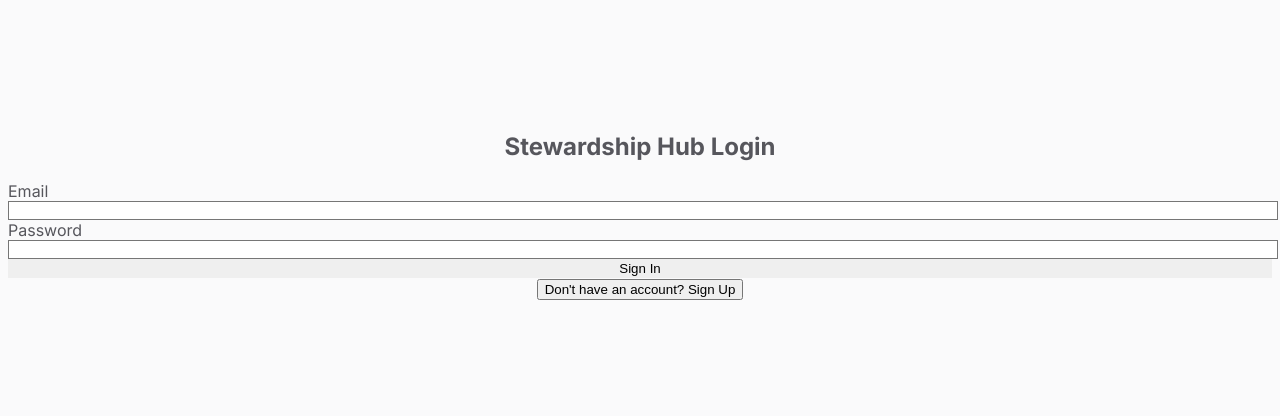
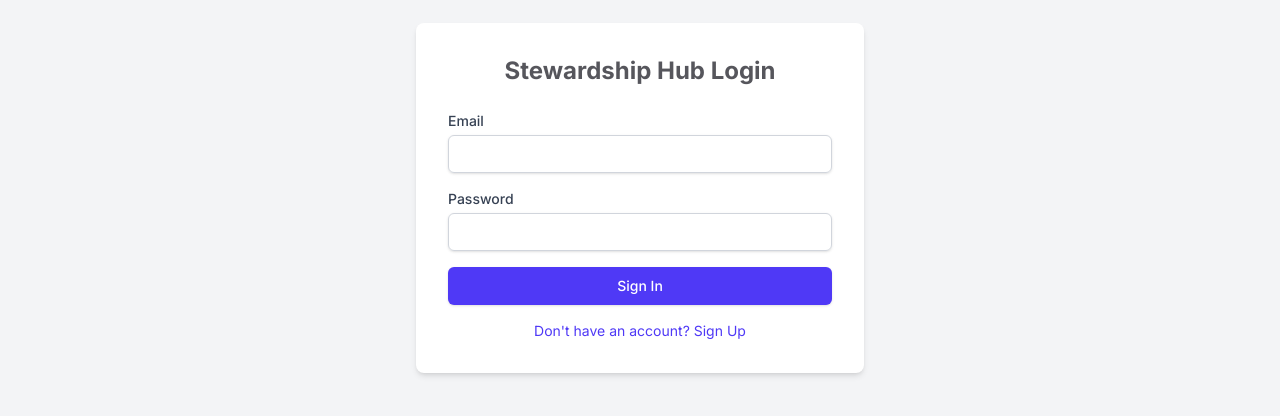
Before and after one commit to pdcarlson/stewardship-hub, a React (Vite) app: page /login in a window 1280 px wide. Shown: the part 202-618 px from the top of the page. Built offline with nearby package versions, Linux system fonts and the light colour scheme; no server answers.

Commit message:
fix the issues with styling and clean things up

```diff
--- a/package.json
+++ b/package.json
@@ -11,7 +11,7 @@
   },
   "dependencies": {
     "@appwrite.io/pink-icons": "^1.0.0",
-    "@tailwindcss/vite": "^4.0.14",
+    "@tailwindcss/vite": "^4.1.12",
     "appwrite": "^17.0.0",
     "react": "^19.0.0",
     "react-dom": "^19.0.0",
--- a/src/App.css
+++ b/src/App.css
@@ -1,4 +1,7 @@
 @import "tailwindcss";
+@tailwind base;
+@tailwind components;
+@tailwind utilities;
 
 summary::-webkit-details-marker {
   display: none
--- a/src/components/ui/Button.jsx
+++ b/src/components/ui/Button.jsx
@@ -1,15 +1,16 @@
 // /src/components/ui/Button.jsx
-// a reusable button to keep styles consistent.
-const Button = ({ children, onClick, type = 'button', variant = 'primary' }) => {
-  const baseStyles = "px-4 py-2 rounded-md text-sm font-medium focus:outline-none focus:ring-2 focus:ring-offset-2";
+
+const Button = ({ children, onClick, type = 'button', variant = 'primary', className='' }) => {
+  const baseStyles = "px-4 py-2 rounded-md text-sm font-medium focus:outline-none focus:ring-2 focus:ring-offset-2 transition-colors duration-200";
 
   const variants = {
-    primary: "bg-indigo-600 text-white hover:bg-indigo-700 focus:ring-indigo-500",
+    // updated to use our new theme colors
+    primary: "bg-primary text-white hover:bg-primary-dark focus:ring-primary",
     secondary: "bg-gray-200 text-gray-800 hover:bg-gray-300 focus:ring-gray-400",
   };
 
   return (
-    <button type={type} onClick={onClick} className={`${baseStyles} ${variants[variant]}`}>
+    <button type={type} onClick={onClick} className={`${baseStyles} ${variants[variant]} ${className}`}>
       {children}
     </button>
   );
--- a/src/index.css
+++ /dev/null
@@ -1,4 +0,0 @@
-/* /src/index.css */
-@tailwind base;
-@tailwind components;
-@tailwind utilities;
--- a/src/main.jsx
+++ b/src/main.jsx
@@ -2,7 +2,7 @@
 import React from 'react';
 import ReactDOM from 'react-dom/client';
 import App from './App';
-import './index.css';
+import './App.css';
 import { AuthProvider } from './context/AuthContext';
 import { BrowserRouter } from 'react-router-dom'; // import the router here
 
--- a/src/pages/AdminDashboard.jsx
+++ b/src/pages/AdminDashboard.jsx
@@ -65,20 +65,17 @@ const AdminDashboard = () => {
 
   return (
     <>
-      <Modal
-        title="Log a New Purchase"
-        isOpen={isModalOpen}
-        onClose={() => setIsModalOpen(false)}
-      >
+      <Modal /* ... */ >
         <PurchaseForm onSuccess={handlePurchaseSuccess} />
       </Modal>
 
-      <div className="min-h-screen bg-gray-100">
-        <header className="bg-white shadow-sm">
+      <div className="min-h-screen bg-light"> {/* updated background color */}
+        {/* updated header styles */}
+        <header className="bg-secondary shadow-sm">
           <div className="max-w-7xl mx-auto py-4 px-4 sm:px-6 lg:px-8 flex justify-between items-center">
             <div>
-              <h1 className="text-xl font-semibold text-gray-900">Admin Dashboard</h1>
-              <p className="text-sm text-gray-500">Welcome, {user?.name}!</p>
+              <h1 className="text-xl font-semibold text-white">Admin Dashboard</h1>
+              <p className="text-sm text-gray-300">Welcome, {user?.name}!</p>
             </div>
             <div className="flex items-center space-x-4">
               <Button onClick={() => setIsModalOpen(true)}>New Purchase</Button>
--- a/tailwind.config.js
+++ b/tailwind.config.js
@@ -4,10 +4,23 @@
 export default {
   content: [
     "./index.html",
-    "./src/**/*.{js,ts,jsx,tsx}", // this line scans all relevant files in the src folder
+    "./src/**/*.{js,ts,jsx,tsx}",
   ],
   theme: {
-    extend: {},
+    // here we extend the default tailwind theme
+    extend: {
+      colors: {
+        // you can define your own color palette here
+        'primary': {
+          DEFAULT: '#4f46e5', // a nice indigo
+          'light': '#6366f1',
+          'dark': '#4338ca',
+        },
+        'secondary': '#1f2937', // a cool gray
+        'light': '#f9fafb', // a very light gray for backgrounds
+        'accent': '#10b981', // a teal/emerald for highlights
+      },
+    },
   },
   plugins: [],
 }
```
Also changed, not shown: 1 other file (tests, documents, lock files or other folders).
